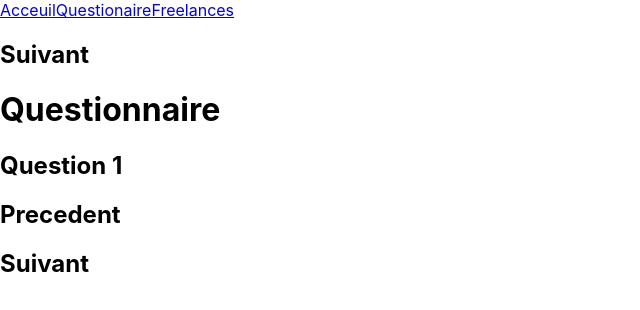
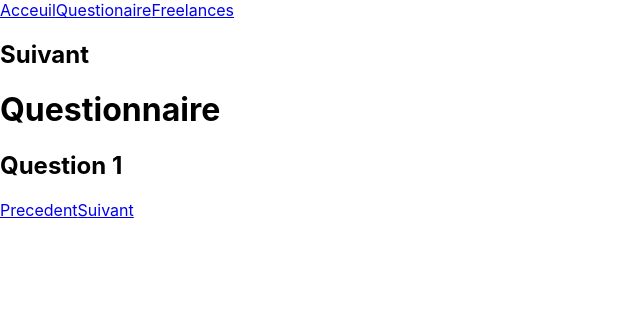
Before and after one commit to rigole/free-agency, a React (Create React App) app: page /survey/1 in a window 1280 px wide. Shown: the top 310 px of the page, without its empty margins (0-640 px from the left). Built offline with nearby package versions, Linux system fonts and the light colour scheme; the HTML template or start-up script is replaced by a standard one.

Commit message:
setting the survey 2

```diff
--- a/src/pages/Survey/Survey.jsx
+++ b/src/pages/Survey/Survey.jsx
@@ -1,4 +1,5 @@
 import { useParams } from "react-router-dom";
+import { Link } from "react-router-dom";
 
 function Survey() {
 
@@ -9,9 +10,14 @@ function Survey() {
     return(
         <div>
             <h1>Questionnaire</h1>
-            <h2>Question {questionNumber}</h2>
-            <h2>Precedent</h2>
-            <h2>Suivant</h2>
+            <h2 >Question {questionNumber}</h2>
+            <Link to={`/survey/${prevQuestionNumber}`}>Precedent</Link>
+            {questionNumberInt === 10 ? (
+                <Link to="/results">Resultats</Link>
+            ) : (
+                <Link to={`/survey/${nextQuestionNumber}`}>Suivant</Link>
+            )}
+
         </div>
     )
 }
```
